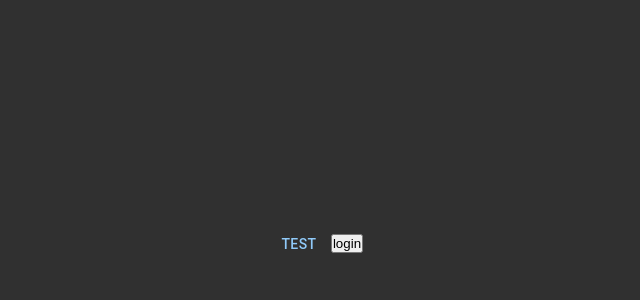
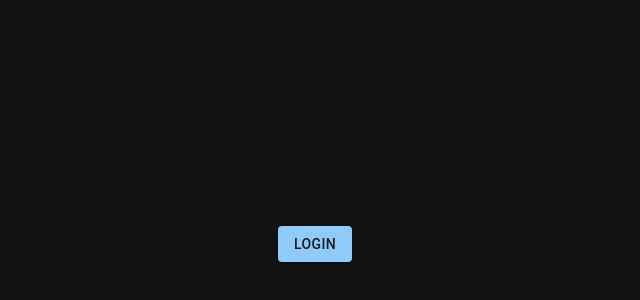
Before and after one commit to thomasreichmann/auto-twitch-compiler-web, a Next.js app: page /login in a window 1280 px wide. Shown: the part 156-456 px from the top of the page, without its empty margins (325-965 px from the left). Built offline with nearby package versions, Linux system fonts and the light colour scheme.

Commit message:
per-page layouts

```diff
--- /dev/null
+++ b/src/components/layout/index.tsx
@@ -0,0 +1,15 @@
+import React, { ReactElement, ReactNode } from "react";
+import Grid from "@mui/material/Unstable_Grid2";
+
+const Layout = (page: ReactElement): ReactNode => {
+  return (
+    <>
+      <Grid container spacing={2}>
+        <Grid>test</Grid>
+        <Grid>{page}</Grid>
+      </Grid>
+    </>
+  );
+};
+
+export default Layout;
--- a/src/pages/_app.tsx
+++ b/src/pages/_app.tsx
@@ -1,8 +1,10 @@
+import Layout from "@/components/layout";
 import "@/styles/globals.scss";
-import { ThemeProvider } from "@emotion/react";
-import createTheme from "@mui/material/styles/createTheme";
+import { ThemeProvider, createTheme } from "@mui/material/styles";
+import { NextPage } from "next";
 import { SessionProvider } from "next-auth/react";
 import type { AppProps } from "next/app";
+import { ReactElement, ReactNode } from "react";
 
 const darkTheme = createTheme({
   palette: {
@@ -10,14 +12,24 @@ const darkTheme = createTheme({
   },
 });
 
+export type NextPageWithLayout<P = {}, IP = P> = NextPage<P, IP> & {
+  getLayout?: (page: ReactElement) => ReactNode;
+};
+
+type AppPropsWithLayout = AppProps & {
+  Component: NextPageWithLayout;
+};
+
 export default function App({
   Component,
   pageProps: { session, ...pageProps },
-}: AppProps) {
+}: AppPropsWithLayout) {
+  const getLayout = Component.getLayout ?? Layout;
+
   return (
     <SessionProvider session={session}>
       <ThemeProvider theme={darkTheme}>
-        <Component {...pageProps} />
+        {getLayout(<Component {...pageProps} />)}
       </ThemeProvider>
     </SessionProvider>
   );
--- a/src/pages/login/index.tsx
+++ b/src/pages/login/index.tsx
@@ -1,27 +1,30 @@
 import { Button } from "@mui/material";
 import { GetServerSideProps } from "next";
 import { signIn } from "next-auth/react";
-import React from "react";
+import React, { ReactNode } from "react";
+import { NextPageWithLayout } from "../_app";
 
 interface LoginProps {
   callbackUrl: string;
 }
 
-export default function Login(props: LoginProps) {
+const Login: NextPageWithLayout<LoginProps> = (props: LoginProps) => {
   console.log(props);
   return (
     <>
-      <Button>Test</Button>
-      <button
+      <Button
+        variant="contained"
         onClick={() =>
           signIn("google", { callbackUrl: props.callbackUrl ?? "" })
         }
       >
-        login
-      </button>
+        Login
+      </Button>
     </>
   );
-}
+};
+
+Login.getLayout = (page) => page;
 
 export const getServerSideProps: GetServerSideProps<LoginProps> = async (
   context
@@ -34,3 +37,5 @@ export const getServerSideProps: GetServerSideProps<LoginProps> = async (
     },
   };
 };
+
+export default Login;
--- a/src/styles/globals.scss
+++ b/src/styles/globals.scss
@@ -11,7 +11,7 @@ body {
 }
 
 body {
-  background-color: #303030;
+  background-color: #121212;
   min-height: 100vh;
 
   display: flex;
```
